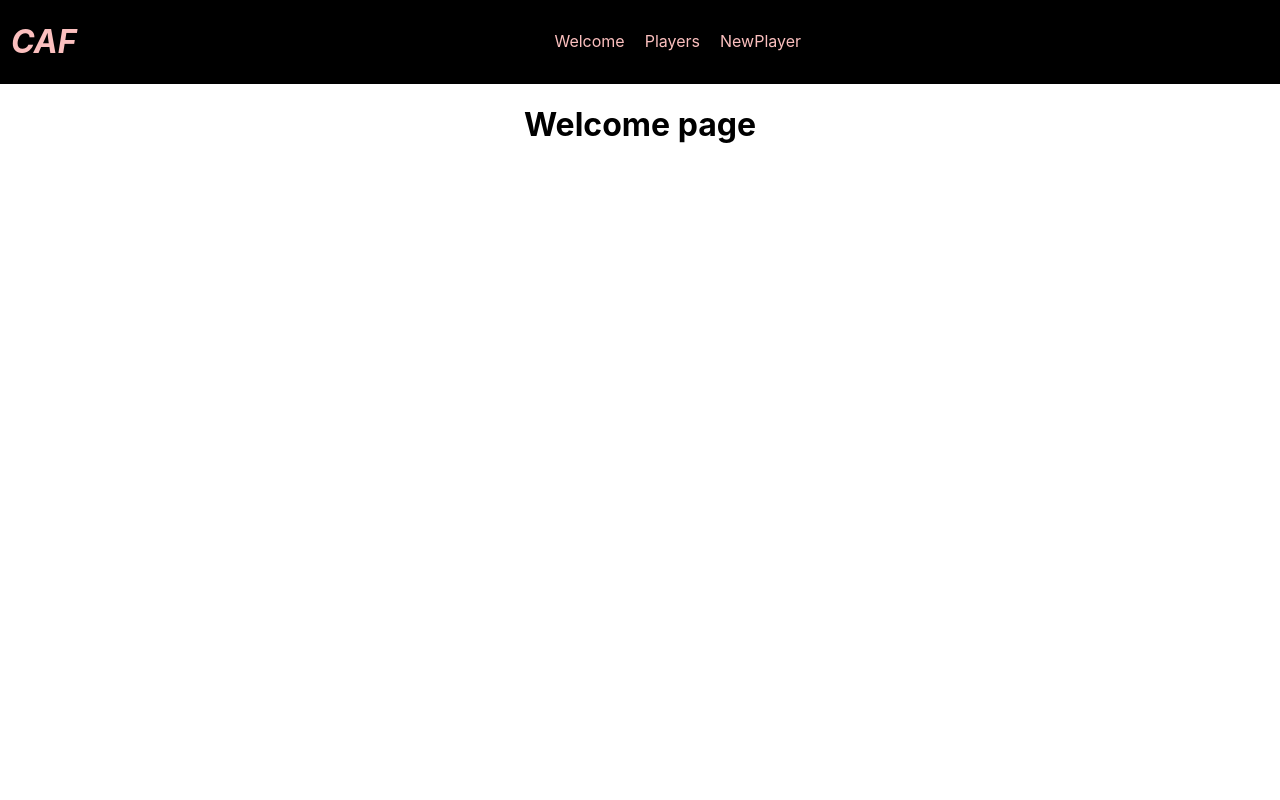
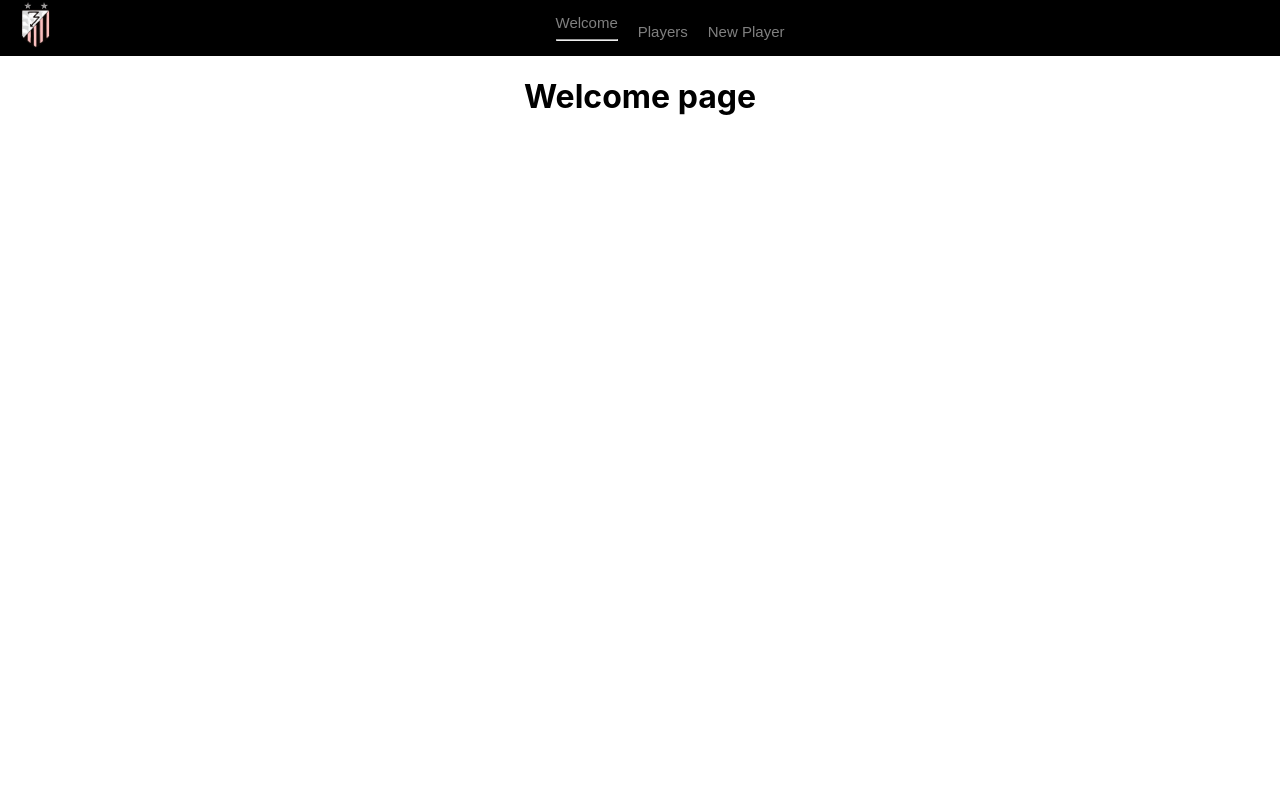
Before and after one commit to nachom12/CAFsite-frontend, a React (Create React App) app in the folder cafsite/: page / in a window 1280 px wide. Shown: the top 800 px of the page. Built offline with nearby package versions, Linux system fonts and the light colour scheme.

Commit message:
improoving header look&feel

```diff
--- a/cafsite/src/assets/scss/components/header.scss
+++ b/cafsite/src/assets/scss/components/header.scss
@@ -3,7 +3,7 @@ $CAF_PINK: #fbbfbe;
 .header--title{
   display: flex;
   flex-direction: row;
-  align-items: center;
+  // align-items: center;
   justify-content: space-around;
   background-color: black;
   color: $CAF_PINK;
@@ -11,7 +11,10 @@ $CAF_PINK: #fbbfbe;
 }
 
 .header--title__logo {
-  padding-left: 10px;
+  img {
+    height: 50px;
+    margin-left: 10px;
+  }
 }
 
 .header--title__options {
@@ -20,15 +23,17 @@ $CAF_PINK: #fbbfbe;
   justify-content: center;
   padding-bottom: 1px;
   margin-bottom: 1px;
-  span {
-    color: $CAF_PINK;
-    margin: 10px;
+  button{
+    color: gray;
+    height: 100%;
+    border: none;
+    background-color: transparent;
+    font-size: 15px;
+    margin: 4px;
+    transition: 0.1s;
     &:hover {
-      background-color: grey;
+      opacity: 1;
+      color: $CAF_PINK;
     }
   }
-  a:-webkit-any-link {
-    text-decoration: none;
-  }
-
 }
--- a/cafsite/src/components/Header.js
+++ b/cafsite/src/components/Header.js
@@ -1,28 +1,34 @@
+import { useState } from 'react';
 import '../assets/scss/components/header.scss'
+import CAF from '../assets/img/CAF.png'
 
 import { Link } from 'react-router-dom';
 
 const Header = () => {
+  const [currentTab, setCurrentTab] = useState('welcome');
+
+  const horizontalLine = (tabName) => {
+    if (tabName === currentTab) {
+      return (
+        <hr></hr>
+      )
+    }
+  }
+
   return (
     <div className="header--title">
       <div className="header--title__logo">
-        <h1><i>CAF</i></h1>
+        <img src={CAF} alt="caf logo" />
       </div>
       <div className="header--title__options">
         <Link to='/'>
-          <span>
-            Welcome
-          </span>
+          <button onClick={() => setCurrentTab('welcome')} > Welcome {horizontalLine('welcome')} </button>
         </Link>
         <Link to='/players'>
-          <span>
-            Players
-          </span>
+          <button onClick={() => setCurrentTab('players')} >Players {horizontalLine('players')}</button>
         </Link>
         <Link to='/newplayer'>
-          <span>
-            NewPlayer
-          </span>
+          <button onClick={() => setCurrentTab('newPlayer')} >New Player {horizontalLine('newPlayer')}</button>
         </Link>
       </div>
     </div>
```
Also changed, not shown: cafsite/src/assets/img/CAF.png (added).
